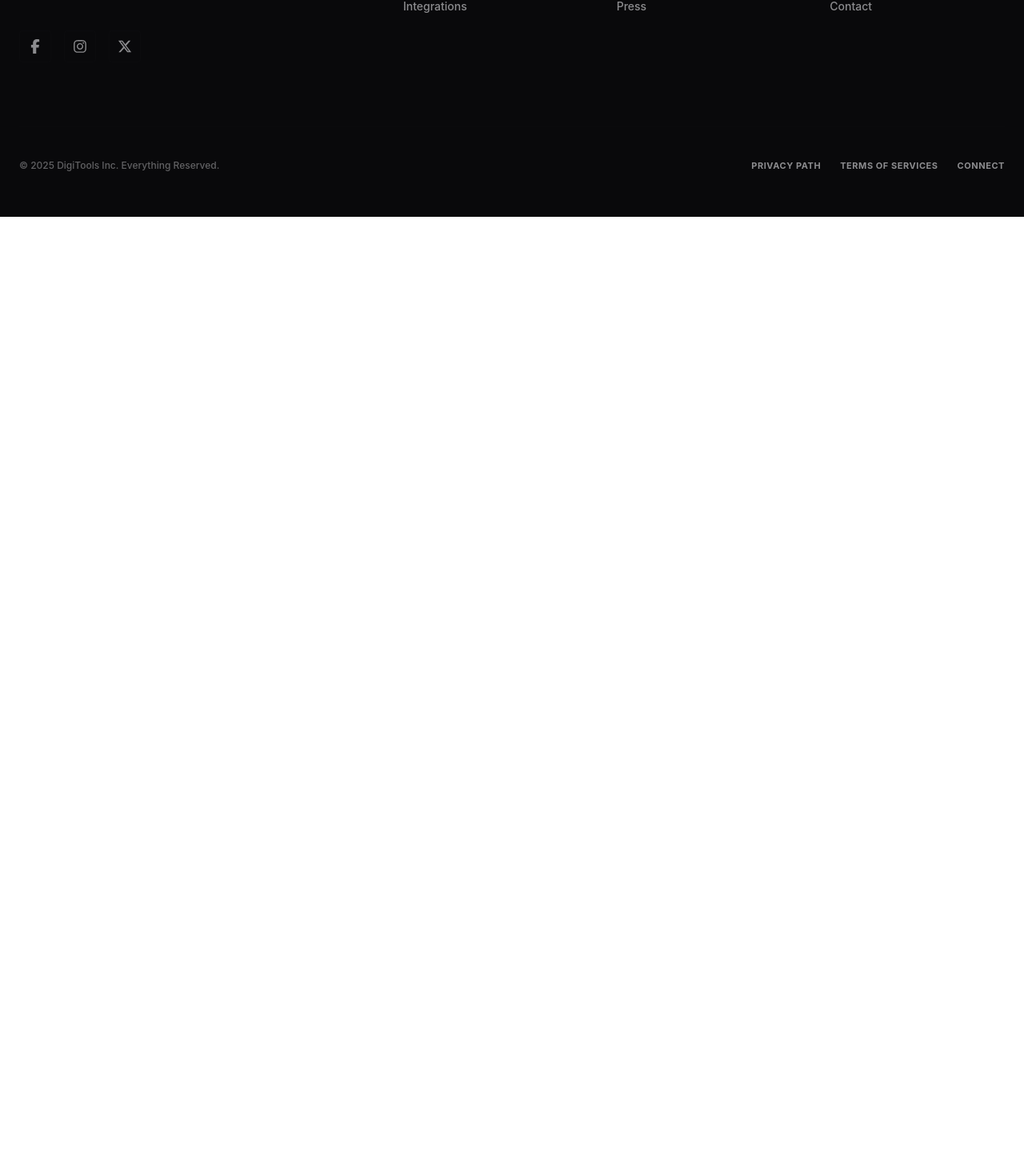
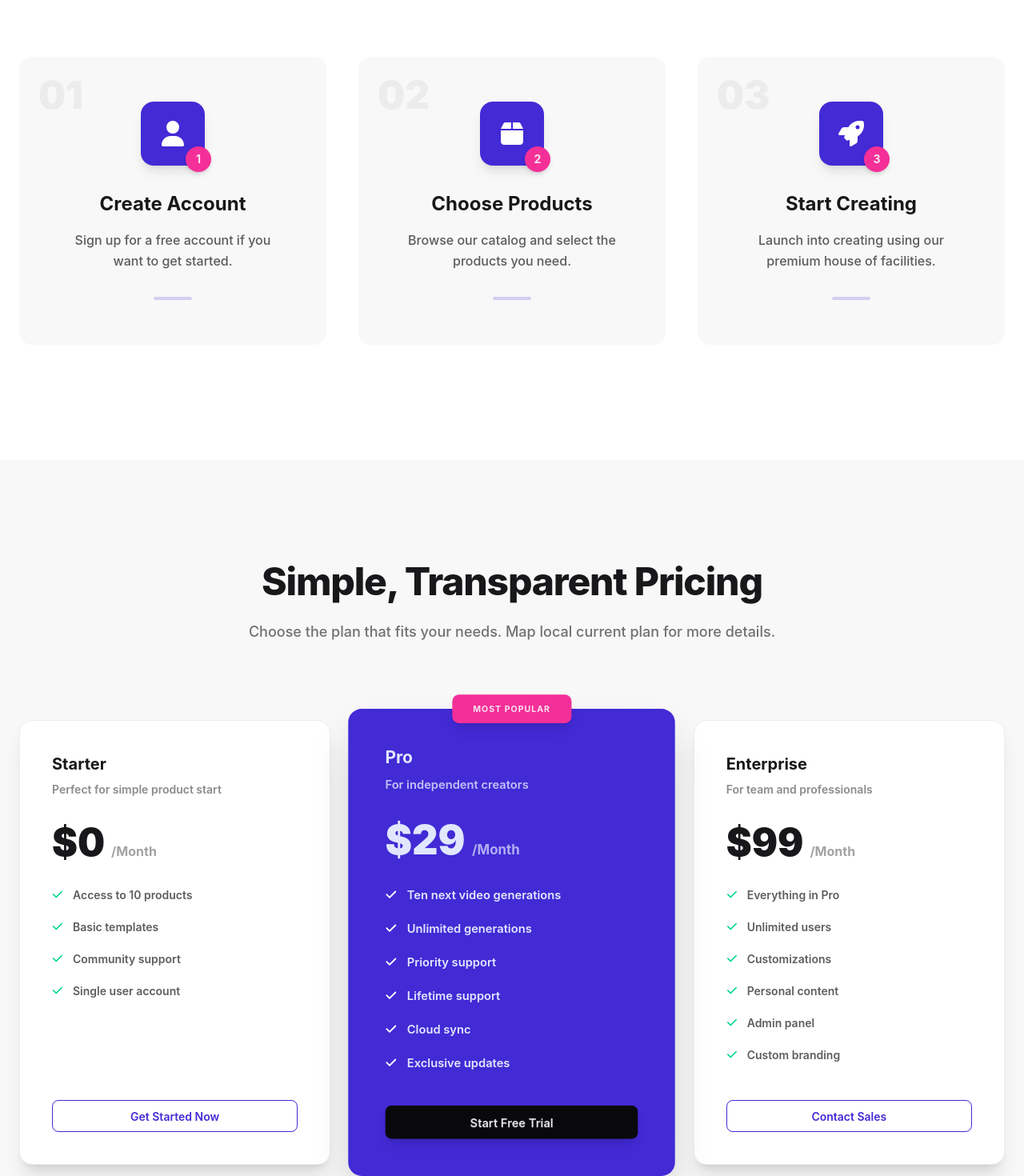
Before and after one commit to sadatrahman3/B13-A6-DigiTools-Platform, a React (Vite) app: page / in a window 1280 px wide. Shown: the part 3937-5407 px from the top of the page at 80% size. Before the commit the page ends 4208 px from the top, so only its background shows below. Built offline with nearby package versions, Linux system fonts and the light colour scheme.

Commit message:
add Steps and Pricing sections to the homepage

```diff
--- a/src/App.jsx
+++ b/src/App.jsx
@@ -6,12 +6,13 @@ import Navbar from './components/Navbar';
 import Hero from './components/Hero';
 import Stats from './components/Stats';
 import Tools from './components/Tools';
+import Steps from './components/Steps';
+import Pricing from './components/Pricing';
 import Footer from './components/Footer';
 
 export default function App() {
   const [cart, setCart] = useState([]);
   const [activeTab, setActiveTab] = useState('products');
-
 
   const handleAddToCart = (product) => {
     const isAlreadyInCart = cart.some(item => item.id === product.id);
@@ -23,19 +24,16 @@ export default function App() {
     toast.success(`${product.name} added to cart!`);
   };
 
-
   const handleRemoveFromCart = (productId) => {
     setCart(cart.filter(item => item.id !== productId));
     toast.error('Item removed from cart!');
   };
-
 
   const handleCheckout = () => {
     if (cart.length === 0) return;
     setCart([]);
     toast.info('Checkout successful! Cart cleared.');
   };
-
 
   const handleCartClick = () => {
     setActiveTab('cart');
@@ -59,6 +57,9 @@ export default function App() {
           activeTab={activeTab}
           setActiveTab={setActiveTab}
         />
+        {/* New sections added below */}
+        <Steps />
+        <Pricing />
       </main>
 
       <Footer />
--- a/src/components/Pricing.jsx
+++ b/src/components/Pricing.jsx
@@ -0,0 +1,103 @@
+import { FaCheck } from 'react-icons/fa6';
+
+const PricingTable = () => {
+  const starterFeatures = ['Access to 10 products', 'Basic templates', 'Community support', 'Single user account'];
+  const proFeatures = ['Ten next video generations', 'Unlimited generations', 'Priority support', 'Lifetime support', 'Cloud sync', 'Exclusive updates'];
+  const enterpriseFeatures = ['Everything in Pro', 'Unlimited users', 'Customizations', 'Personal content', 'Admin panel', 'Custom branding'];
+
+  return (
+    <section className="bg-base-200 py-20 lg:py-32">
+      <div className="container mx-auto px-6">
+        <div className="max-w-3xl mx-auto text-center mb-16 lg:mb-24">
+          <h2 className="text-3xl md:text-5xl font-extrabold text-base-content mb-6 tracking-tight">
+            Simple, Transparent Pricing
+          </h2>
+          <p className="text-base-content/60 text-base md:text-lg font-medium leading-relaxed">
+            Choose the plan that fits your needs. Map local current plan for more details.
+          </p>
+        </div>
+
+        <div className="grid grid-cols-1 lg:grid-cols-3 gap-8 items-center max-w-7xl mx-auto">
+          <div className="card bg-base-100 shadow-xl border border-base-300 p-8 md:p-10 rounded-2xl h-full flex flex-col">
+            <div className="mb-8">
+              <h3 className="text-xl font-bold text-base-content mb-2">Starter</h3>
+              <p className="text-sm text-base-content/50 font-semibold">Perfect for simple product start</p>
+            </div>
+            <div className="mb-8 flex items-baseline">
+              <span className="text-4xl md:text-5xl font-black text-base-content">$0</span>
+              <span className="text-base-content/40 font-bold ml-2">/Month</span>
+            </div>
+            <div className="space-y-5 mb-10 grow">
+              {starterFeatures.map((feature, idx) => (
+                <div key={idx} className="flex items-start gap-3 text-sm font-semibold text-base-content/70">
+                  <div className="mt-0.5 shrink-0">
+                    <FaCheck className="text-success" />
+                  </div>
+                  <span>{feature}</span>
+                </div>
+              ))}
+            </div>
+            <button className="btn btn-outline btn-primary w-full rounded-lg hover:scale-[1.03] active:scale-95 transition-transform">
+              Get Started Now
+            </button>
+          </div>
+
+          <div className="card bg-primary text-primary-content shadow-2xl p-1 rounded-2xl lg:scale-105 z-20 h-full flex flex-col">
+            <div className="absolute top-0 left-1/2 -translate-x-1/2 -translate-y-1/2 badge badge-secondary py-4 px-6 font-bold tracking-widest text-[10px] uppercase shadow-lg">
+              Most Popular
+            </div>
+            <div className="p-8 md:p-10 flex flex-col h-full">
+              <div className="mb-8">
+                <h3 className="text-xl font-bold mb-2">Pro</h3>
+                <p className="text-sm opacity-80 font-semibold">For independent creators</p>
+              </div>
+              <div className="mb-8 flex items-baseline">
+                <span className="text-4xl md:text-5xl font-black">$29</span>
+                <span className="opacity-70 font-bold ml-2">/Month</span>
+              </div>
+              <div className="space-y-5 mb-10 grow">
+                {proFeatures.map((feature, idx) => (
+                  <div key={idx} className="flex items-start gap-3 text-sm font-semibold">
+                    <div className="mt-0.5 shrink-0">
+                      <FaCheck className="text-white" />
+                    </div>
+                    <span>{feature}</span>
+                  </div>
+                ))}
+              </div>
+              <button className="btn btn-neutral w-full rounded-lg border-none shadow-lg hover:scale-[1.03] active:scale-95 transition-transform">
+                Start Free Trial
+              </button>
+            </div>
+          </div>
+
+          <div className="card bg-base-100 shadow-xl border border-base-300 p-8 md:p-10 rounded-2xl h-full flex flex-col">
+            <div className="mb-8">
+              <h3 className="text-xl font-bold text-base-content mb-2">Enterprise</h3>
+              <p className="text-sm text-base-content/50 font-semibold">For team and professionals</p>
+            </div>
+            <div className="mb-8 flex items-baseline">
+              <span className="text-4xl md:text-5xl font-black text-base-content">$99</span>
+              <span className="text-base-content/40 font-bold ml-2">/Month</span>
+            </div>
+            <div className="space-y-5 mb-10 grow">
+              {enterpriseFeatures.map((feature, idx) => (
+                <div key={idx} className="flex items-start gap-3 text-sm font-semibold text-base-content/70">
+                  <div className="mt-0.5 shrink-0">
+                    <FaCheck className="text-success" />
+                  </div>
+                  <span>{feature}</span>
+                </div>
+              ))}
+            </div>
+            <button className="btn btn-outline btn-primary w-full rounded-lg hover:scale-[1.03] active:scale-95 transition-transform">
+              Contact Sales
+            </button>
+          </div>
+        </div>
+      </div>
+    </section>
+  );
+};
+
+export default PricingTable;
--- a/src/components/Steps.jsx
+++ b/src/components/Steps.jsx
@@ -0,0 +1,60 @@
+import React from 'react';
+import { FaUser, FaBox, FaRocket } from 'react-icons/fa6';
+
+const ProcessSteps = () => {
+  const stepsData = [
+    { title: 'Create Account', desc: 'Sign up for a free account if you want to get started.', Icon: FaUser, num: '1' },
+    { title: 'Choose Products', desc: 'Browse our catalog and select the products you need.', Icon: FaBox, num: '2' },
+    { title: 'Start Creating', desc: 'Launch into creating using our premium house of facilities.', Icon: FaRocket, num: '3' },
+  ];
+
+  return (
+    <section className="bg-base-100 py-20 sm:py-28 lg:py-36 overflow-hidden">
+      <div className="max-w-7xl mx-auto px-6">
+        <div className="text-center max-w-2xl mx-auto mb-16 lg:mb-24">
+          <h2 className="text-3xl sm:text-5xl font-extrabold text-base-content tracking-tight mb-6">
+            Get Started In 3 Steps
+          </h2>
+          <p className="text-base-content/60 text-base md:text-lg font-medium leading-relaxed">
+            Ready to take your product launch to the next level?
+          </p>
+        </div>
+
+        <div className="grid grid-cols-1 md:grid-cols-3 gap-8 lg:gap-10">
+          {stepsData.map((step, index) => (
+            <div
+              key={index}
+              className="group relative bg-base-200 p-10 lg:p-14 rounded-2xl transition-all duration-300 hover:bg-base-300 flex flex-col items-center text-center"
+            >
+              <div className="absolute top-6 left-6 text-5xl font-black text-base-content/5 group-hover:text-primary/10 transition-colors pointer-events-none">
+                0{step.num}
+              </div>
+
+              <div className="relative mb-8">
+                <div className="w-20 h-20 rounded-2xl bg-primary flex items-center justify-center text-white shadow-lg group-hover:rotate-6 transition-transform duration-500">
+                  <step.Icon size={32} />
+                </div>
+                <div className="absolute -bottom-2 -right-2 w-8 h-8 rounded-full bg-secondary text-secondary-content flex items-center justify-center text-sm font-bold shadow-md">
+                  {step.num}
+                </div>
+              </div>
+
+              <div className="relative z-10">
+                <h3 className="text-xl sm:text-2xl font-bold text-base-content mb-4 tracking-normal">
+                  {step.title}
+                </h3>
+                <p className="text-sm sm:text-base text-base-content/70 leading-relaxed font-medium">
+                  {step.desc}
+                </p>
+              </div>
+
+              <div className="mt-8 w-12 h-1 bg-primary/20 rounded-full group-hover:w-24 transition-all duration-500"></div>
+            </div>
+          ))}
+        </div>
+      </div>
+    </section>
+  );
+};
+
+export default ProcessSteps;
```
